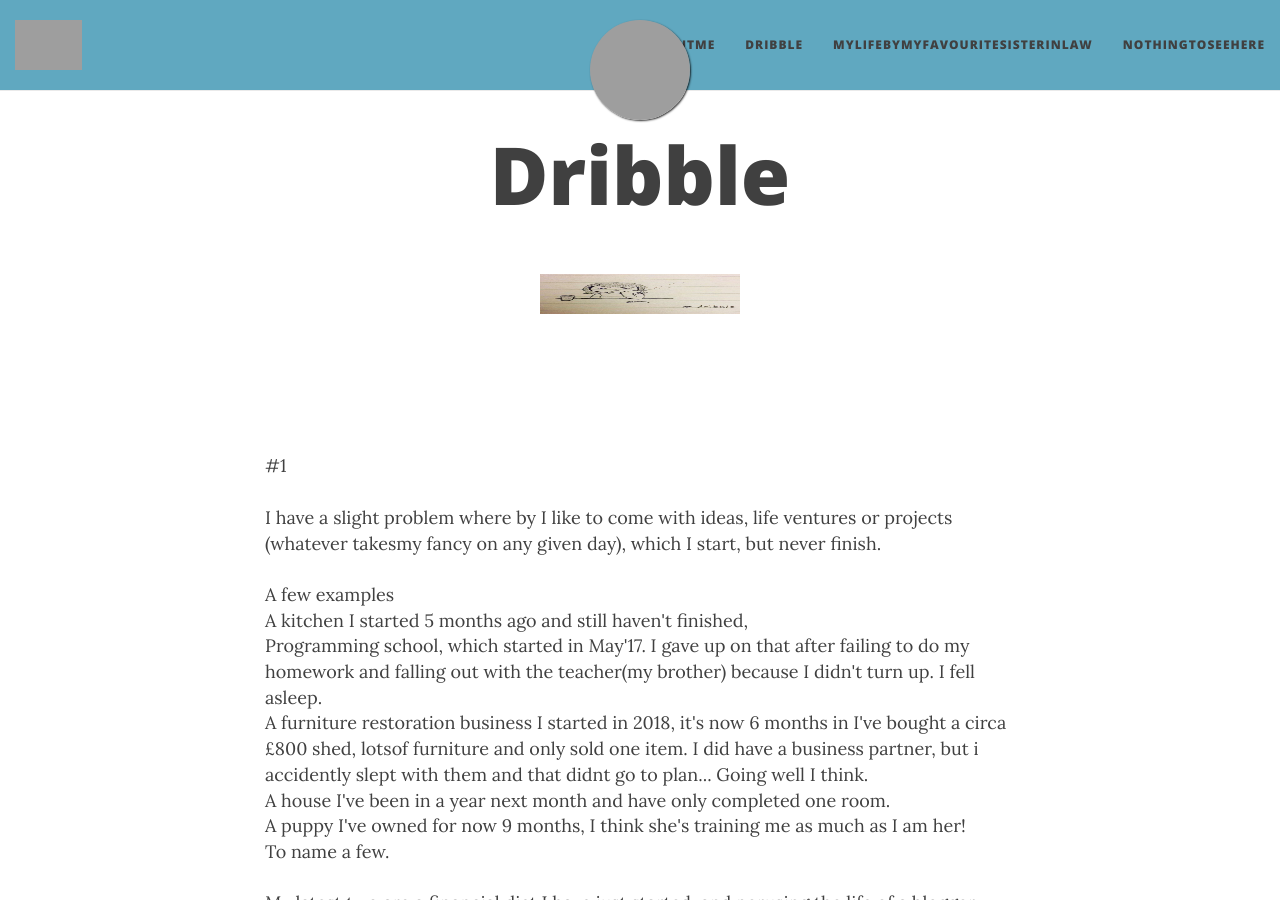
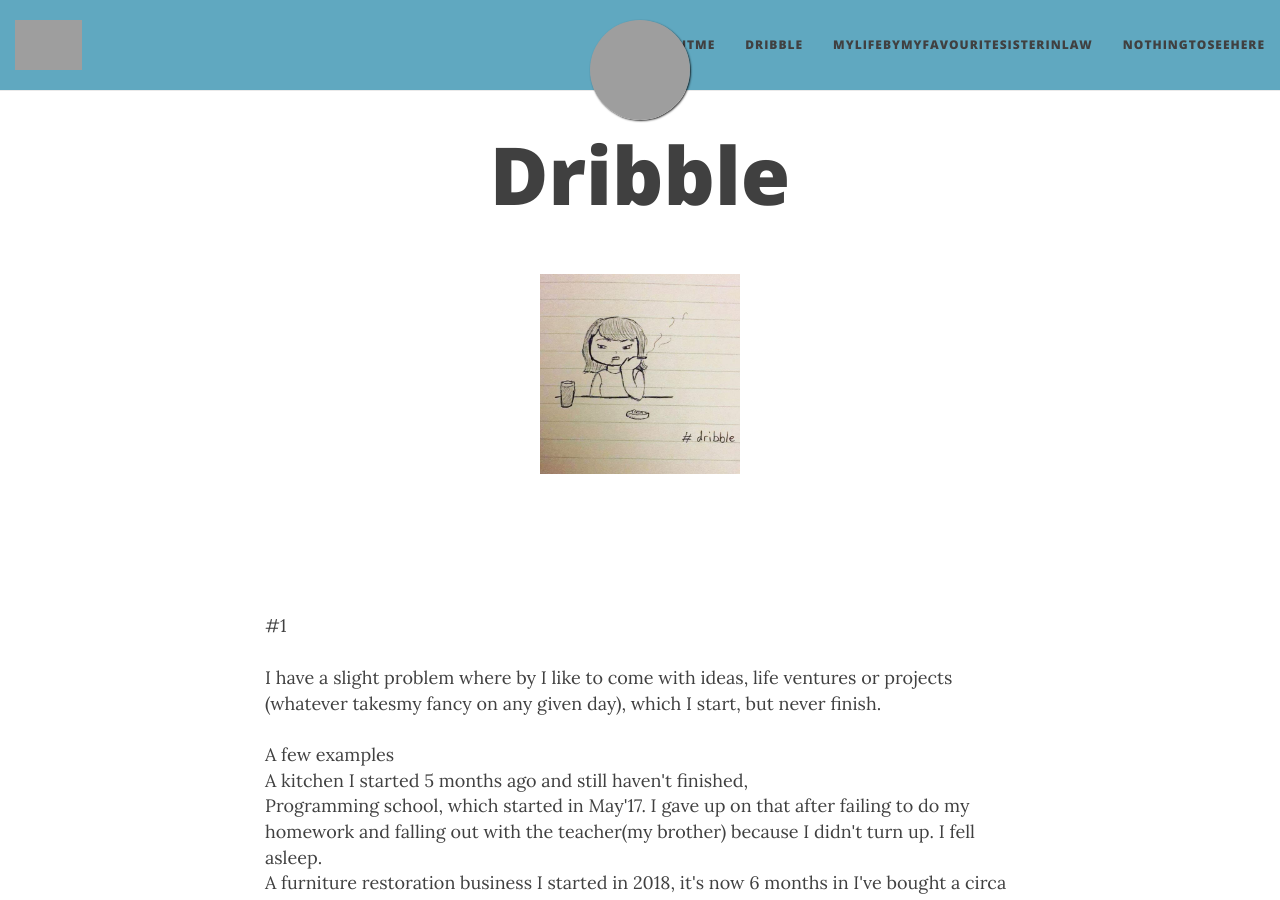
Before and after one commit to ellis-ward/ellis-ward.github.io, a Jekyll site: the page built from Dribble.md, in a window 1280 px wide and 900 px high. Built offline with Jekyll 4.4.1, drawn with Linux system fonts in a browser that asks for light colours; nearby versions of some CDN libraries; grey boxes are pictures that could not be loaded.

Commit message:
Update Dribble.md

```diff
--- a/Dribble.md
+++ b/Dribble.md
@@ -7,7 +7,7 @@ subtitle:
 <div class="text-center">
   <br/>
  <a href="https://www.instagram.com/p/BL4QxMmj3gu/?utm_source=ig_web_button_share_sheet">
-  <img src="{{ site.baseurl }}/img/dribble.jpg" width="200" height="40"/>
+  <img src="{{ site.baseurl }}/img/dribble.jpg" width="200" height="200"/>
   </a>
 </div>
 <br><br>
```
